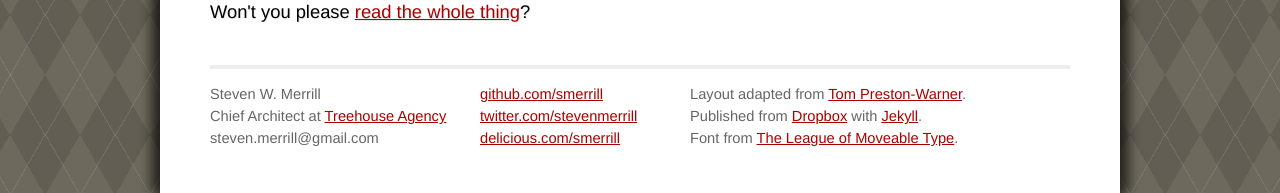
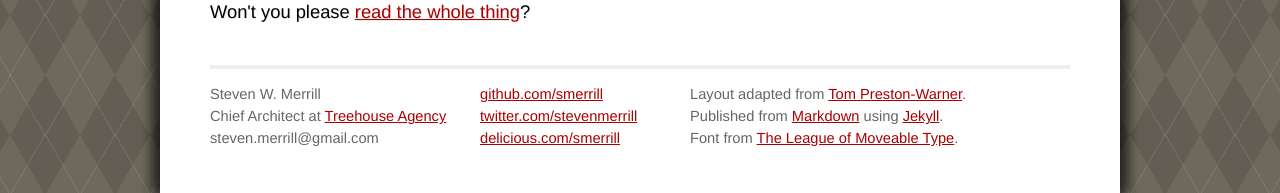
Before and after one commit to smerrill/grenadesandwich.com, a Jekyll site: the page built from index.html, in a window 1280 px wide and 900 px high, scrolled down 1798 px. Shown: the part 707-900 px from the top of the window. Built offline with Jekyll 4.4.1, drawn with Linux system fonts in a browser that asks for light colours; Markdown is read by kramdown in place of the engine named in the settings.

Commit message:
Changing footer to not lie about Dropbox.

```diff
--- a/_includes/footer.html
+++ b/_includes/footer.html
@@ -16,7 +16,7 @@
   </div>
   <div class="acknowledgements">
     <p>Layout adapted from <a href="https://github.com/mojombo/mojombo.github.com">Tom Preston-Warner</a>.<br />
-    Published from <a href="http://www.dropbox.com/">Dropbox</a> with <a href="https://github.com/mojombo/jekyll">Jekyll</a>.<br />
+    Published from <a href="http://daringfireball.net/projects/markdown/">Markdown</a> using <a href="https://github.com/mojombo/jekyll">Jekyll</a>.<br />
     Font from
     <a href="http://www.theleagueofmoveabletype.com/">The League of Moveable Type</a>.</p>
   </div>
```
